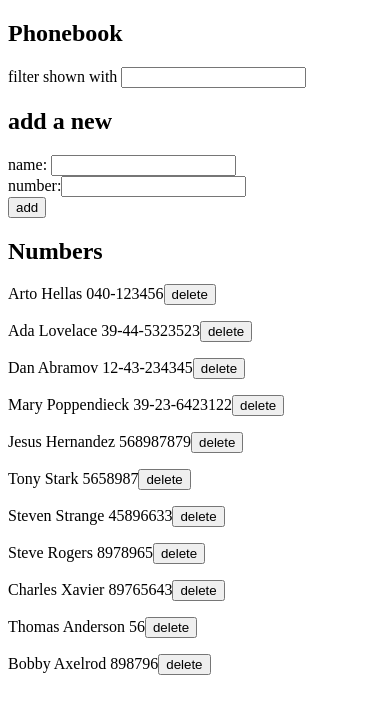
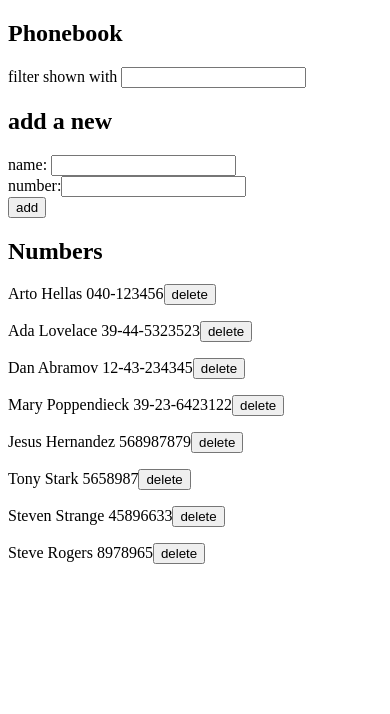
Before and after one commit to StarkNeo/FSHelsinki, a React (Vite) app in the folder Part2/phonebook/: page / in a window 390 px wide. Shown: the top 714 px of the page. Built offline with nearby package versions, Linux system fonts and the light colour scheme; data requests are answered from the project's data file.

Commit message:
2.17*: Phonebook step 12

```diff
--- a/Part2/phonebook/db.json
+++ b/Part2/phonebook/db.json
@@ -39,21 +39,6 @@
       "id": "6e6a",
       "name": "Steve Rogers",
       "number": "8978965"
-    },
-    {
-      "id": "c281",
-      "name": "Charles Xavier",
-      "number": "89765643"
-    },
-    {
-      "name": "Thomas Anderson",
-      "number": "56",
-      "id": "3c4b"
-    },
-    {
-      "id": "0b03",
-      "name": "Bobby Axelrod",
-      "number": "898796"
     }
   ]
 }
--- a/Part2/phonebook/src/App.jsx
+++ b/Part2/phonebook/src/App.jsx
@@ -116,8 +116,10 @@ const App = () => {
   }
 
   const handleRemove=(person)=>{
+    serverReq.getPerson(person.id)
+    .then(response=>{
+      console.log(response.data)
       if(confirm(`Delete ${person.name}?`)){
-
         serverReq.remove(person.id).then(
           setPersons(()=>persons.filter(p=>p.id !== person.id))
         )
@@ -125,6 +127,14 @@ const App = () => {
       } else{
         console.log(`${person.name} still on the game`)
       }
+
+
+
+    })
+    .catch(error=>{
+      setMessage(`Information of ${person.name} has already been removed from server`)
+      setPersons(persons.filter(p=>p.id!==person.id))
+    })
     setTimeout(() => {
       setMessage(null)
     }, 5000);
--- a/Part2/phonebook/src/services/serverRequests.jsx
+++ b/Part2/phonebook/src/services/serverRequests.jsx
@@ -5,6 +5,11 @@ let url = "http://localhost:3001/persons";
 const getAll = () => {
     let request = axios.get(url)
     return request.then(response => response.data)
+}
+
+const getPerson=(id)=>{
+    let request = axios.get(`${url}/${id}`)
+    return request
 }
 
 const create = (newObject) => {
@@ -28,4 +33,4 @@ const remove =(id)=>{
     return request.then(response=>console.log(response.data))
 }
 
-export default { getAll, create, update, remove }
+export default { getAll, create, update, remove, getPerson }
```
Lines whose indentation alone changed are shown as unchanged.
